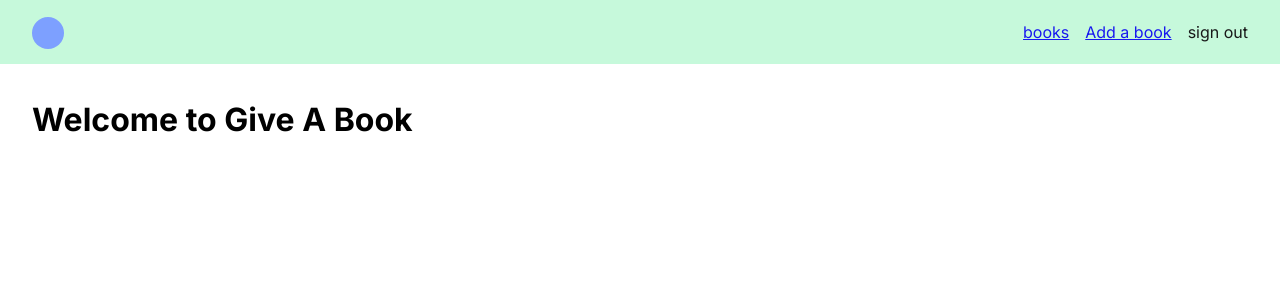
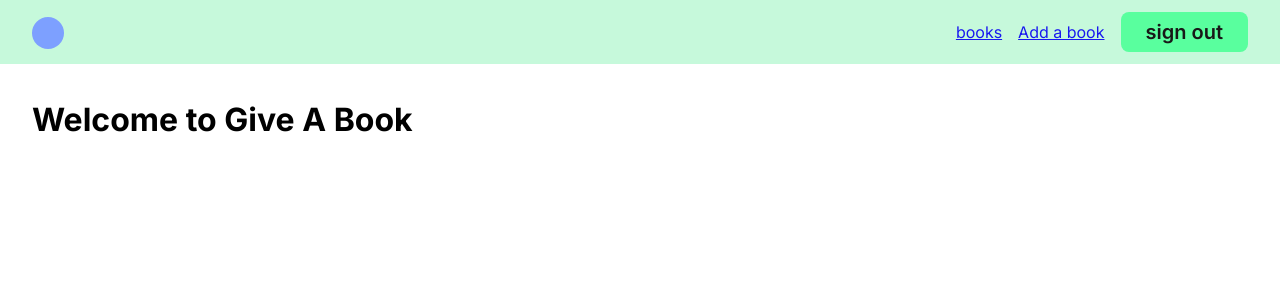
Before and after one commit to hugorince/Give-a-Book, a Next.js app: page / in a window 1280 px wide. Shown: the top 300 px of the page. Built offline with nearby package versions, Linux system fonts and the light colour scheme; no server answers.

Commit message:
sign-out redirection + signup link in login

```diff
--- a/src/app/login/login-page.module.css
+++ b/src/app/login/login-page.module.css
@@ -4,4 +4,6 @@
   display: flex;
   justify-content: center;
   align-items: center;
+  display: flex;
+  flex-direction: column;
 }
--- a/src/app/login/page.tsx
+++ b/src/app/login/page.tsx
@@ -1,10 +1,12 @@
 import { LoginForm } from "@/libs/components";
 import classes from "./login-page.module.css";
+import Link from "next/link";
 
 export const Login = () => {
   return (
     <main className={classes.pageWrapper}>
       <LoginForm />
+      <Link href="/signup">not an account? sign up !</Link>
     </main>
   );
 };
--- a/src/libs/components/navbar/sign-out-button.tsx
+++ b/src/libs/components/navbar/sign-out-button.tsx
@@ -1,14 +1,15 @@
 "use client";
 
 import { signOut } from "next-auth/react";
-import classes from "./navbar.module.css";
+import { useRouter } from "next/navigation";
+import { Button } from "@/libs/ui-components";
 
 export const SignOutButton = () => {
-  return (
-    <>
-      <button onClick={() => signOut()} className={classes.signOutButton}>
-        sign out
-      </button>
-    </>
-  );
+  const router = useRouter();
+
+  const handleOnClick = async () => {
+    await signOut();
+    router.push("/login");
+  };
+  return <Button onClick={handleOnClick}>sign out</Button>;
 };
```
